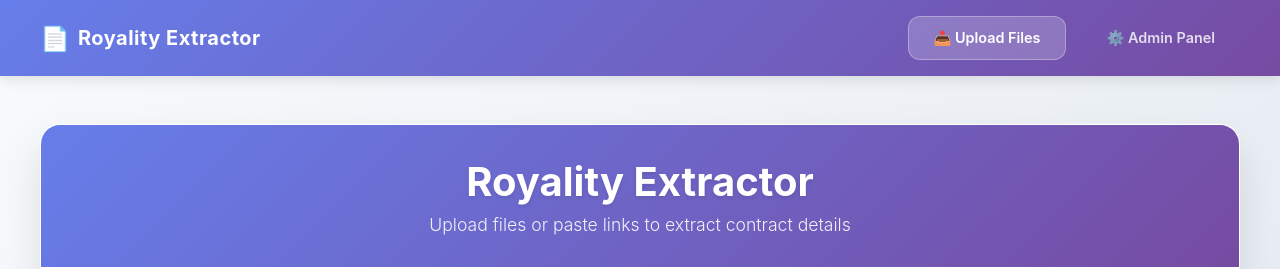
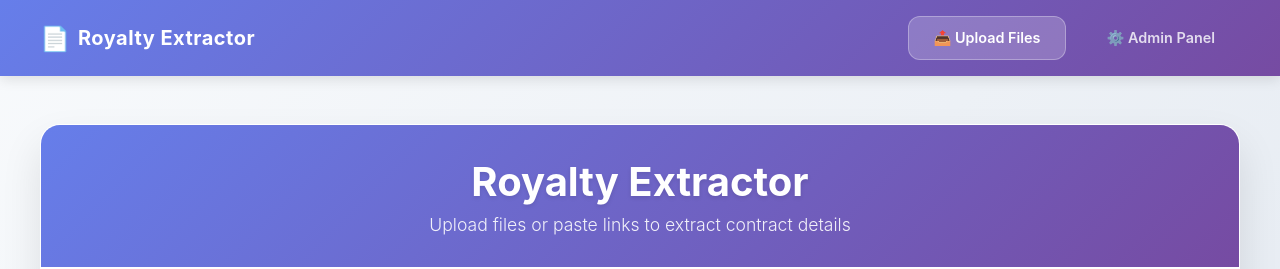
Before and after one commit to Rohitsohit/file-extractor-ui, a React (Create React App) app: page / in a window 1280 px wide. Shown: the top 269 px of the page. Built offline with nearby package versions, Linux system fonts and the light colour scheme.

Commit message:
Spelling mistake

```diff
--- a/src/App.js
+++ b/src/App.js
@@ -49,7 +49,7 @@ function Navigation() {
               color: 'white',
               letterSpacing: 0.5,
             }}>
-              Royality Extractor
+              Royalty Extractor
             </span>
           </div>
         </div>
--- a/src/components/FileUpload.js
+++ b/src/components/FileUpload.js
@@ -73,7 +73,7 @@ function FileUpload() {
                         marginBottom: '0.5rem',
                         textShadow: '0 2px 4px rgba(0,0,0,0.1)',
                     }}>
-                        Royality Extractor
+                        Royalty Extractor
                     </h1>
                     <p style={{
                         fontSize: '1.1rem',
```
